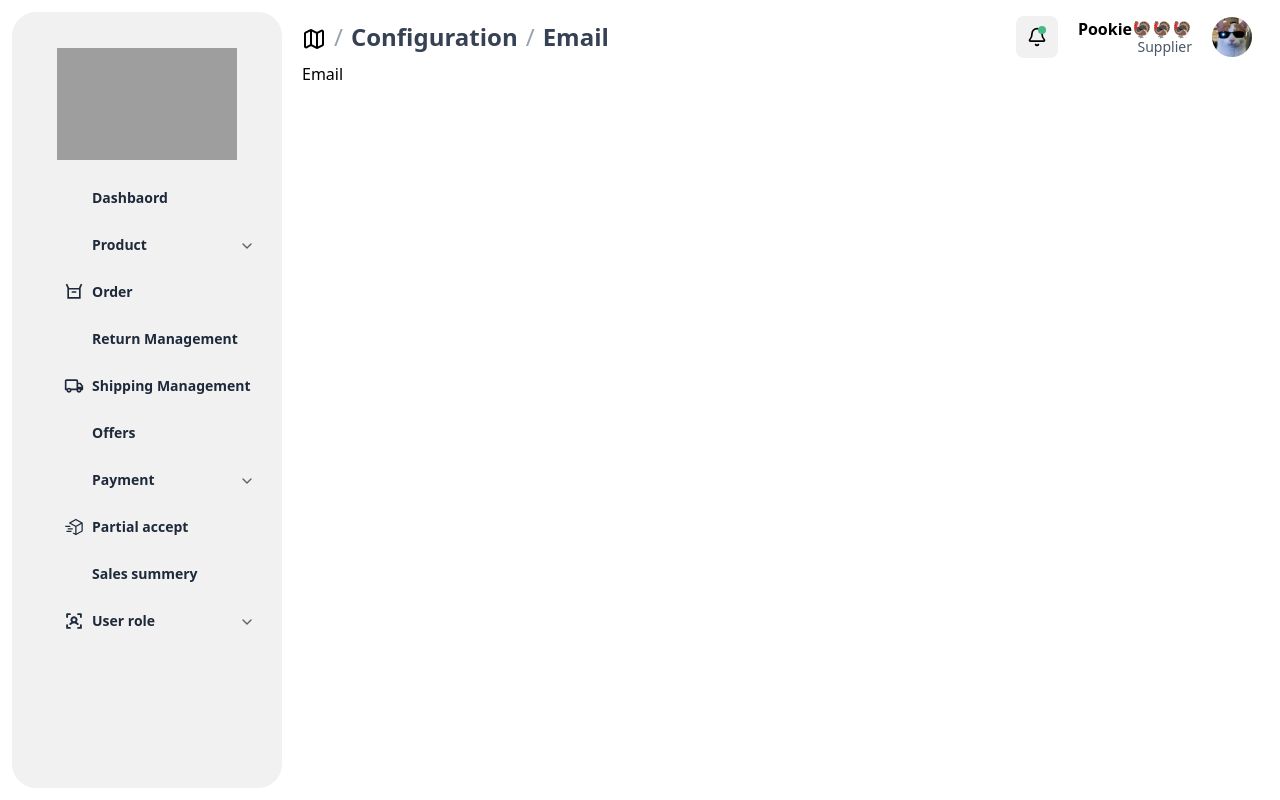
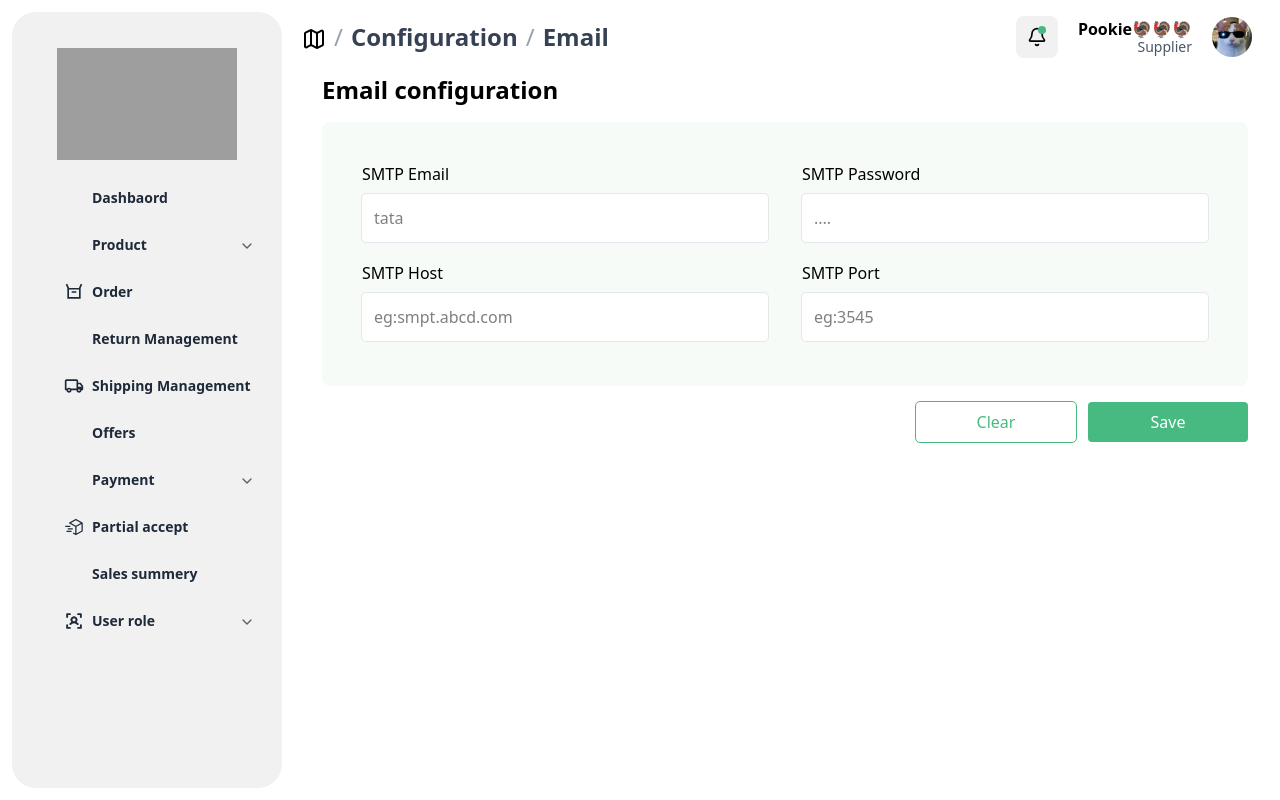
Before and after one commit to yrfean/Ecommerce-supplier-part, a React (Vite) app: page /configuration/email in a window 1280 px wide. Built offline with nearby package versions, Linux system fonts and the light colour scheme; grey boxes are pictures that could not be loaded; some icons are missing.

Commit message:
user details page

```diff
--- a/src/Router.jsx
+++ b/src/Router.jsx
@@ -55,7 +55,7 @@ export const router = createBrowserRouter([
       { path: "/product", element: <Product /> },
       { path: "/product/add-product", element: <AddProduct /> },
       { path: "/product/product-details/*", element: <ProductDetails /> },
-      { path: "/product/product-details/add-batch", element: <AddBatch /> },
+      { path: "/product/product-details/add-batch/*", element: <AddBatch /> },
       { path: "/product/advertising-windows", element: <AdvertisingWindows /> },
       { path: "/product/advance-storage", element: <AdvanceStorage /> },
       { path: "/product/expiry-list", element: <ExpiryList /> },
--- a/src/pages/configuration/Configuration.jsx
+++ b/src/pages/configuration/Configuration.jsx
@@ -1,5 +1,6 @@
 import { ArrowDownZA, Edit, Funnel, Search } from "lucide-react";
 import FilterOrSorting from "../../components/FilterOrSorting";
+import IdConfigurationInput from "./Components/IdConfigurationInput";
 
 const titles = [
   "Code Type",
@@ -124,7 +125,9 @@ const Configuration = () => {
         </table>
       </div>
       {/* id config */}
-
+      <div className="mt-2">
+         <IdConfigurationInput />
+      </div>
     </div>
   );
 };
--- a/src/pages/configuration/email/Email.jsx
+++ b/src/pages/configuration/email/Email.jsx
@@ -1,9 +1,59 @@
-import React from 'react'
-
 const Email = () => {
   return (
-    <div>Email</div>
-  )
-}
+    <div className="p-3 px-5">
+      <h1 className="text-2xl font-semibold mb-4">Email configuration</h1>
+      <div className="bg-[#F6FBF8] rounded-lg space-y-3 p-10 grid grid-cols-2 gap-[4%]">
+        <div className="">
+          <label htmlFor="fullId" className="mb-2 block">
+            SMTP Email
+          </label>
+          <input
+            placeholder="tata"
+            type="text"
+            className="rounded outline bg-white outline-gray-200 px-3 py-3 w-full"
+          />
+        </div>
+        <div className="">
+          <label htmlFor="fullId" className="mb-2 block">
+            SMTP Password
+          </label>
+          <input
+            placeholder="...."
+            type="password"
+            className="rounded outline bg-white outline-gray-200 px-3 py-3 w-full"
+          />
+        </div>
+        <div className="">
+          <label htmlFor="fullId" className="mb-2 block">
+            SMTP Host
+          </label>
+          <input
+            placeholder="eg:smpt.abcd.com"
+            type="text"
+            className="rounded outline bg-white outline-gray-200 px-3 py-3 w-full"
+          />
+        </div>
+        <div className="">
+          <label htmlFor="fullId" className="mb-2 block">
+            SMTP Port
+          </label>
+          <input
+            placeholder="eg:3545"
+            type="text"
+            className="rounded outline bg-white outline-gray-200 px-3 py-3 w-full"
+          />
+        </div>
+      </div>
+      <div className="w-full flex items-center justify-end gap-3 mt-4">
+        <div className="cursor-pointer transition-all duration-300  w-40 h-10 flex justify-center items-center bg-white text-[#47BA82] hover:text-white outline outline-[#47BA82] rounded  hover:bg-[#47BA82]/90">
+          Clear
+        </div>
+        <div className="cursor-pointer transition-all duration-300  w-40 h-10 flex justify-center items-center bg-[#47BA82] rounded text-white hover:bg-[#47BA82]/90">
+          Save
+        </div>
+      </div>
+    </div>
+  );
+};
 
-export default Email
+export default Email;
--- a/src/pages/my profile/pages/PersonalDetails.jsx
+++ b/src/pages/my profile/pages/PersonalDetails.jsx
@@ -33,9 +33,12 @@ const PersonalDetails = () => {
         </div>
       </div>
       {/* line */}
-      <div className="h-[1.2px] w- my-2 bg-gray-300" />
+      <div className="h-[1.2px]  my-2 bg-gray-300" />
 
-
+    {/* inputs */}
+     <div>
+      hai
+     </div>
     </div>
   );
 };
--- a/src/pages/product/products list/pages/add batch/AddBatch.jsx
+++ b/src/pages/product/products list/pages/add batch/AddBatch.jsx
@@ -1,7 +1,9 @@
 const AddBatch = () => {
   return (
-    <div></div>
+    <div>
+      <h1>Add Batch</h1>
+    </div>
   );
-}
+};
 
-export default AddBatch
+export default AddBatch;
--- a/src/pages/product/products list/pages/product details/ProductDetail.jsx
+++ b/src/pages/product/products list/pages/product details/ProductDetail.jsx
@@ -89,7 +89,7 @@ const ProductDetail = () => {
             <div className="flex justify-center mt-5">
               <div
                 onClick={() =>
-                  (location.href = "/product/product-details/add-batch")
+                  (location.href = `/product/product-details/add-batch/${id}`)
                 }
                 className="bg-[#47BA82] hover:bg-[#47BA82]/80 transition-all duration-300 cursor-pointer text-center text-white h-[35px] py-1 px-4 rounded-lg"
               >
```
